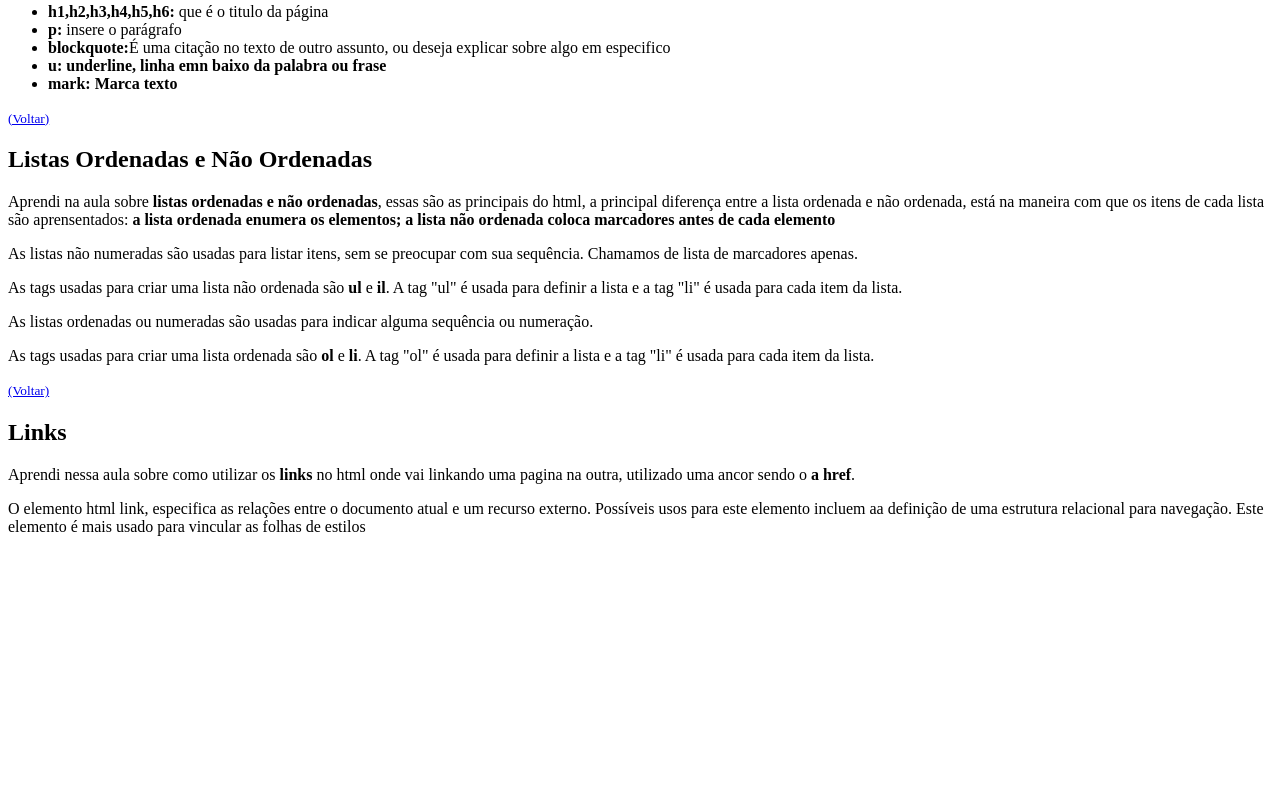
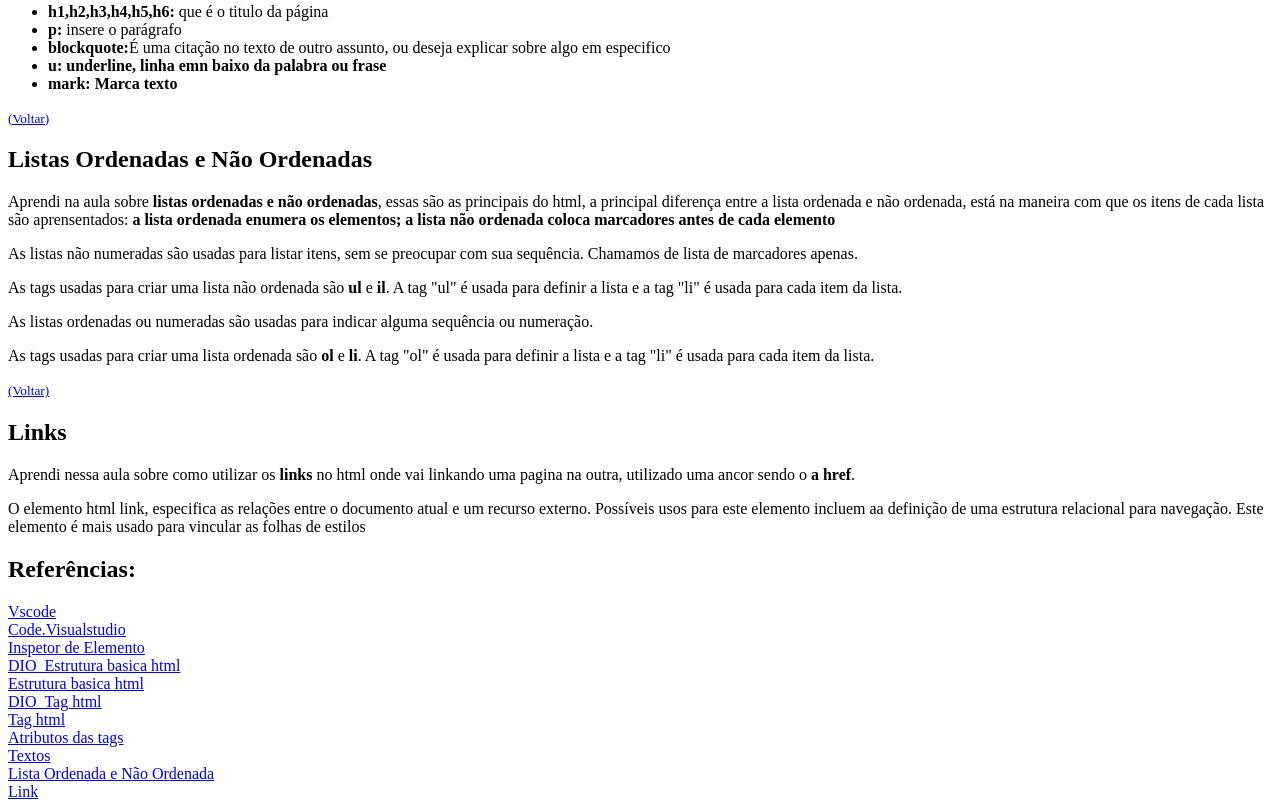
Before and after one commit to Andersonpoanorte/Arquivos-HTML, a plain HTML site: page blog aula.html in a window 1280 px wide. Shown: the part 1843-2652 px from the top of the page. Before the commit the page ends 2395 px from the top, so only its background shows below. Drawn offline with Linux system fonts and the light colour scheme.

Commit message:
Alteração no arquivo

```diff
--- a/blog aula.html
+++ b/blog aula.html
@@ -102,5 +102,19 @@
     <p>Aprendi nessa aula sobre como utilizar os <strong>links</strong> no html onde vai linkando uma pagina na outra, utilizado uma ancor sendo o <b>a href</b>.</p>
     <p>O elemento html link, especifica as relações entre o documento atual e um recurso externo. Possíveis usos para este elemento incluem aa definição de uma estrutura relacional para navegação. Este elemento é mais usado para vincular as folhas de estilos</p>
 
+    <h2 id="Referências">Referências:</h2>
+
+        <a href="https://web.dio.me/course/introducao-ao-html-na-pratica/learning/ac583eab-c0fc-41a2-9725-e075c3937044?back=/track/formacao-html-web-developer&tab=undefined&moduleId=undefined">Vscode</a><br>
+        <a href="https://code.visualstudio.com/learn">Code.Visualstudio</a><br>
+        <a href="https://www.hostgator.com.br/blog/como-utilizar-o-inspecionar-elemento/">Inspetor de Elemento</a><br>
+        <a href="https://web.dio.me/course/introducao-ao-html-na-pratica/learning/8baf10f1-b5c4-4624-a593-e499504d7e42?back=/track/formacao-html-web-developer&tab=undefined&moduleId=undefined">DIO_Estrutura basica html</a><br>
+        <a href="https://www.alura.com.br/artigos/o-que-e-html-suas-tags-parte-1-estrutura-basica">Estrutura basica html</a><br>
+        <a href="https://web.dio.me/course/introducao-ao-html-na-pratica/learning/6b651559-6750-4520-9768-0e0bffffe64d?back=/track/formacao-html-web-developer&tab=undefined&moduleId=undefined">DIO_Tag html</a><br>
+        <a href="https://www.totvs.com/blog/developers/o-que-e-html/#:~:text=um%20c%C3%B3digo%20diferente.-,Tags,ajuda%20na%20jornada%20do%20cliente.">Tag html</a><br>
+        <a href="https://www.alura.com.br/artigos/o-que-e-html-suas-tags-parte-5-atributos-elementos">Atributos das tags</a><br>
+        <a href="https://web.dio.me/course/introducao-ao-html-na-pratica/learning/2536e54a-06c4-4237-8f70-891eca7bc90b?back=/track/formacao-html-web-developer&tab=undefined&moduleId=undefined">Textos</a><br>
+        <a href="https://www.devmedia.com.br/trabalhando-com-listas-ordenadas-no-html/21739">Lista Ordenada e Não Ordenada</a><br>
+        <a href="https://developer.mozilla.org/pt-BR/docs/Web/HTML/Element/link#:~:text=Resumo,vincular%20as%20folhas%20de%20estilo.">Link</a>
+
 </body>
 </html>
```
